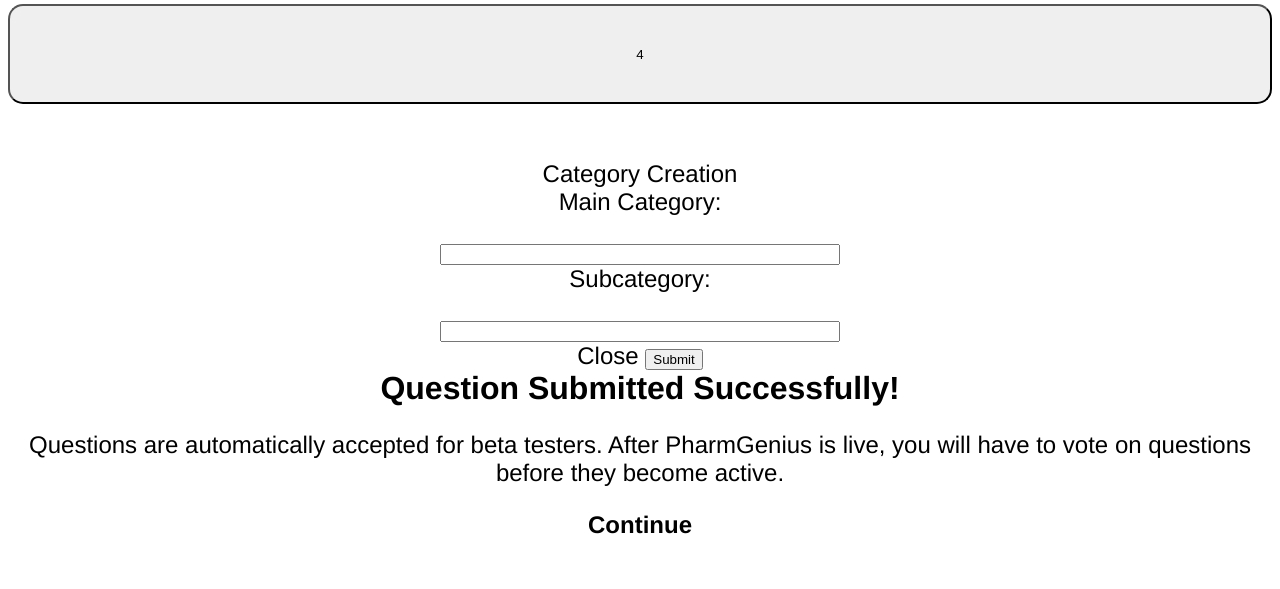
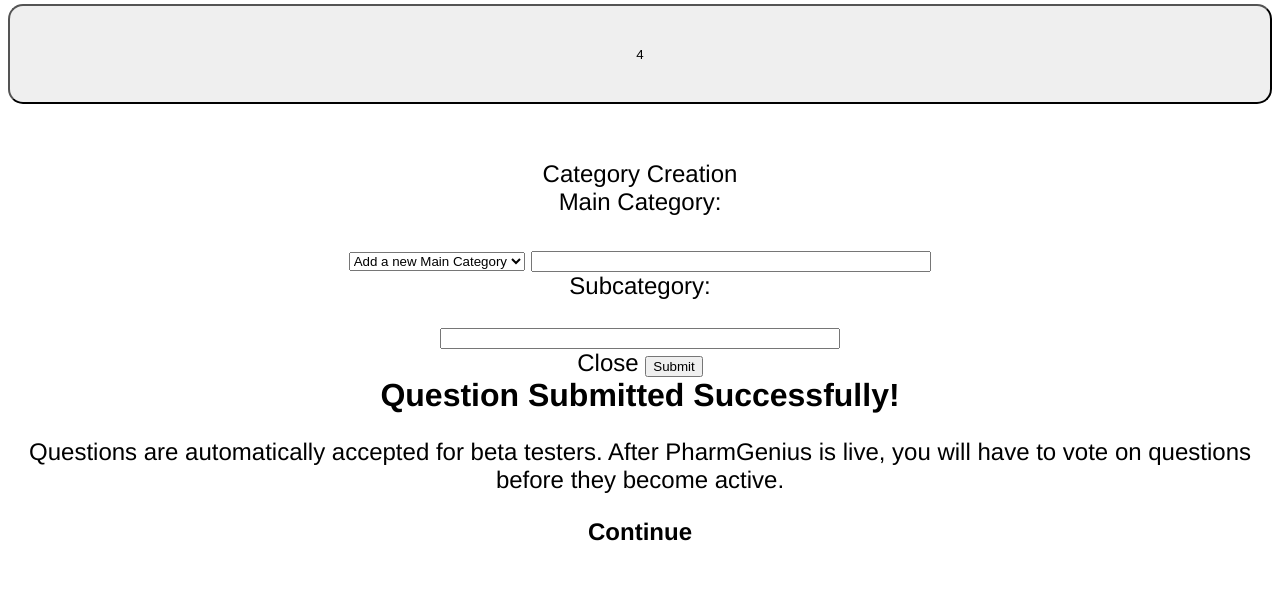
Before and after one commit to R-M-Patel/TransitionQuizGame17, a Django app: template templates/submitQuestion.html in a window 1280 px wide. Shown: the part 1392-1981 px from the top of the page. Before the commit the page ends 1926 px from the top, so only its background shows below. Run offline with Django 3.2, Linux system fonts and the light colour scheme; the template is opened without the code that fills it: most values are stand-ins (such as "Sample title", 1, 10 or a date in 2020).

Commit message:
Add category dropdown + trim + caps
category dropdown added for category submission.
All new and old cats and subcats are trimmed.
All new cats & subcats have their first char capitalized.

```diff
--- a/templates/submitQuestion.html
+++ b/templates/submitQuestion.html
@@ -84,6 +84,9 @@
 -->        </div>
         <div class="modal-body">
             Main Category:<br><br>
+            <select class="mainCat" name="newCatDropdown" id="newcatdropdown" method="POST" required>
+                <option value='cat'>Add a new Main Category</option>;
+            </select>
             <input class="form-control" id="category" maxlength="30" type="text" required></input>
             <br>
             Subcategory:<br><br>
@@ -132,8 +135,10 @@
     $(window).load(function() {
         var curr = {{catList|safe}};
         var option = $("#catdropdown");
+        var newoption = $("#newcatdropdown");
         var suboption = $("#subdropdown");
         var categoryList = document.getElementById("catdropdown");
+        var newCategoryList = document.getElementById("newcatdropdown");
         var subcategoryList = document.getElementById("subdropdown");
         var unique1 = [];
         var unique2 = [];
@@ -144,14 +149,15 @@
             //all[1].concat(split[1]);
             all[all.length]=split;
             //all=all+split;
-            var cat = value.category.split(':')[0];
-            var sub = value.category.split(':')[1];
+            var cat = value.category.split(':')[0].trim();
+            var sub = value.category.split(':')[1].trim();
             var Ivalue = "<option value='"+cat+"'>" + cat + "</option>";
             var Svalue = "<option value='"+sub+"'>" + sub + "</option>";
             if($.inArray(cat, unique1) === -1)
             {
               unique1.push(cat);
               option.append(Ivalue);
+              newoption.append(Ivalue);
             }
             if (option.selectedIndex != -1){
                 if(categoryList.selectedOptions[0].value===cat){
@@ -161,9 +167,8 @@
                     }
                 }
             }
+        });
 
-
-        });
         categoryList.addEventListener("change", function() {
             var select;
             var options = categoryList.options;
@@ -212,6 +217,25 @@
                 }
             }
         });*/
+
+        //code for adding a category dropdown
+        newCategoryList.addEventListener("change", function() {
+            var select;
+            var options = newCategoryList.options;
+            var selectedOpt = newCategoryList.selectedOptions;
+
+
+            if (options.selectedIndex != -1){
+                if(options.selectedIndex != 0){
+                    select=selectedOpt[0].value;
+                    document.getElementById('category').value=select;
+                    document.getElementById("category").style.visibility = "hidden";
+                }else{
+                    document.getElementById("category").style.visibility = "visible";
+                    document.getElementById('category').value="";
+                }
+            }
+        });
         // If coming from the Quiz Me! button
         if(window.location.pathname+window.location.search == "/NewQuestion")
         {
@@ -221,10 +245,12 @@
     });
     //AJAX
     function sendCategory(){
-        var cat = document.getElementById('category').value;
-        var sub = document.getElementById('subcategory').value;
+        var cat = document.getElementById('category').value.trim();
+        var sub = document.getElementById('subcategory').value.trim();
         cat = cat.replace(/:/g, '');
         sub = sub.replace(/:/g, '');
+        cat=cat.charAt(0).toUpperCase()+cat.slice(1);
+        sub=sub.charAt(0).toUpperCase()+sub.slice(1);
         var category = cat + ':' + sub;
 
         if(cat !== null && cat.match(/^\s*$/) === null)
@@ -260,10 +286,12 @@
     }
 
     function adminSendCategory(){
-        var cat = document.getElementById('category').value;
-        var sub = document.getElementById('subcategory').value;
+        var cat = document.getElementById('category').value.trim();
+        var sub = document.getElementById('subcategory').value.trim();
         cat = cat.replace(/:/g, '');
         sub = sub.replace(/:/g, '');
+        cat=cat.charAt(0).toUpperCase()+cat.slice(1);
+        sub=sub.charAt(0).toUpperCase()+sub.slice(1);
         var category = cat + ':' + sub;
 
         if(cat !== null && cat.match(/^\s*$/) === null)
```
